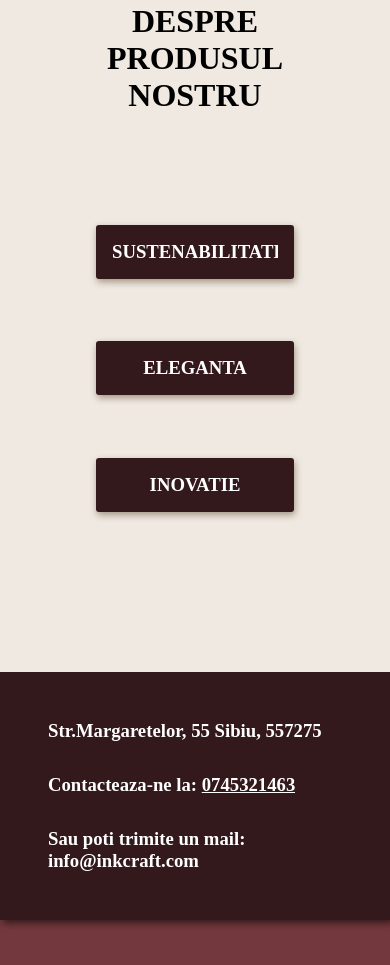
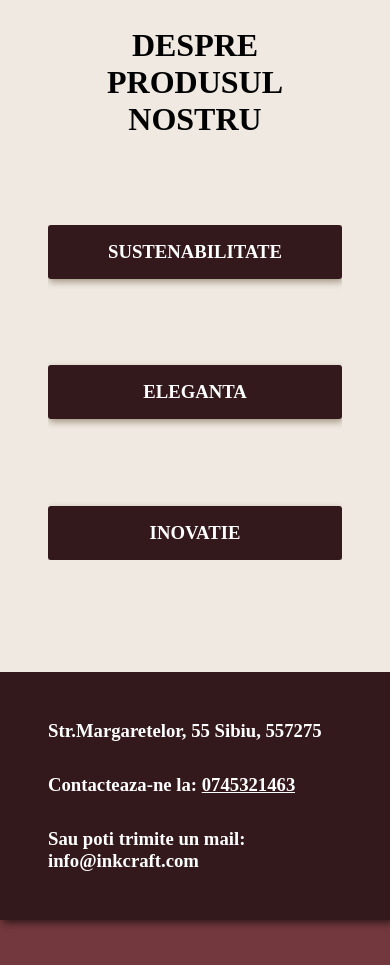
Before and after one commit to darwq/INK-CRAFT, a plain HTML site: page index.html in a window 390 px wide. Shown: the part 1016-1981 px from the top of the page. Drawn offline with Linux system fonts and the light colour scheme; a web font is replaced by a local one.

Commit message:
This is the last commit

```diff
--- a/styles.css
+++ b/styles.css
@@ -238,4 +238,8 @@ body{
     .footer .details .detail{
         justify-content: left;
     }
+
+    .container.objectives-container .objectives .product-details{
+        padding: 0;
+    }
 }
```
